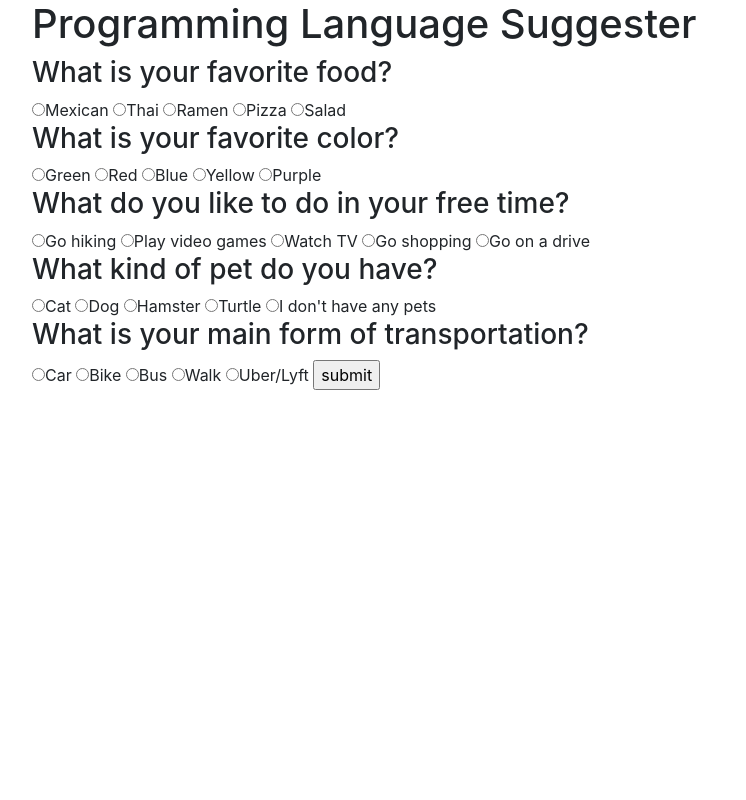
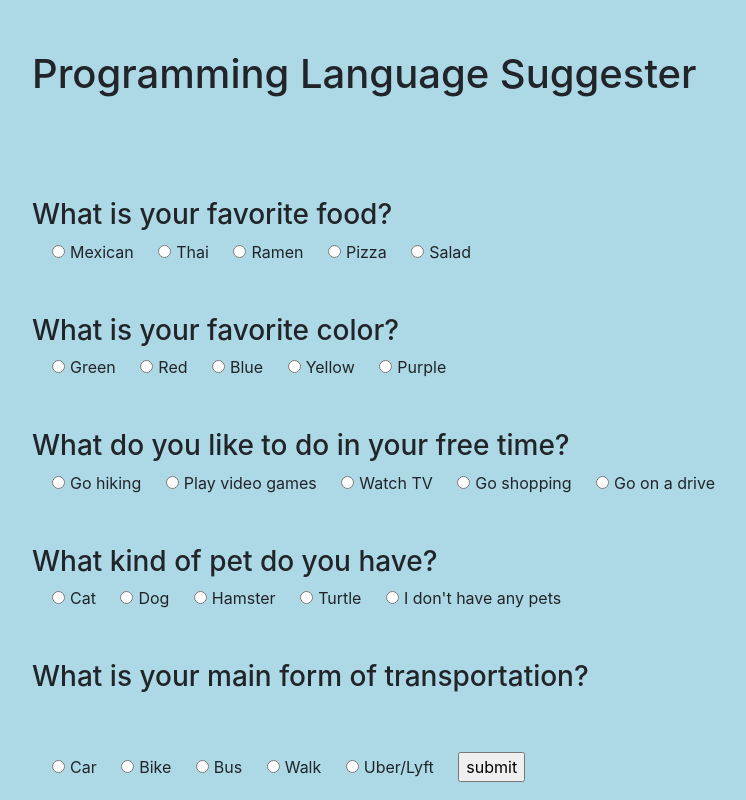
Before and after one commit to Gavin-Kimberlin/Programming-Language-Suggester, a plain HTML site: page index.html in a window 1280 px wide. Shown: the whole page, without its empty margins (53-799 px from the left). Drawn offline with Linux system fonts and the light colour scheme.

Commit message:
change background color and fix spacing.

```diff
--- a/css/styles.css
+++ b/css/styles.css
@@ -1,3 +1,20 @@
 .result {
   display: none;
 }
+h1 {
+  margin-bottom: 100px;
+  margin-top: 50px;
+}
+h3 {
+  margin-top: 50px;
+}
+#submit {
+  margin-top: 50px;
+}
+input {
+margin-left: 20px;
+margin-right: 5px;
+}
+body {
+  background-color: lightblue;
+}
--- a/index.html
+++ b/index.html
@@ -47,7 +47,7 @@
         <input type="radio" name="transportation" value="rust">Walk
         <input type="radio" name="transportation" value="javaScript">Uber/Lyft
 
-        <input type="submit" value="submit">
+        <input type="submit" value="submit" id="submit">
       </form>
 
       <div class="result" id="javaScript">
@@ -63,7 +63,7 @@
         <h2>You should consider taking Python!</h2>
       </div>
       <div class="result" id="rust">
-        <h2>You should consider taking !</h2>
+        <h2>You should consider taking Rust!</h2>
       </div>
     </div>
   </body>
```
